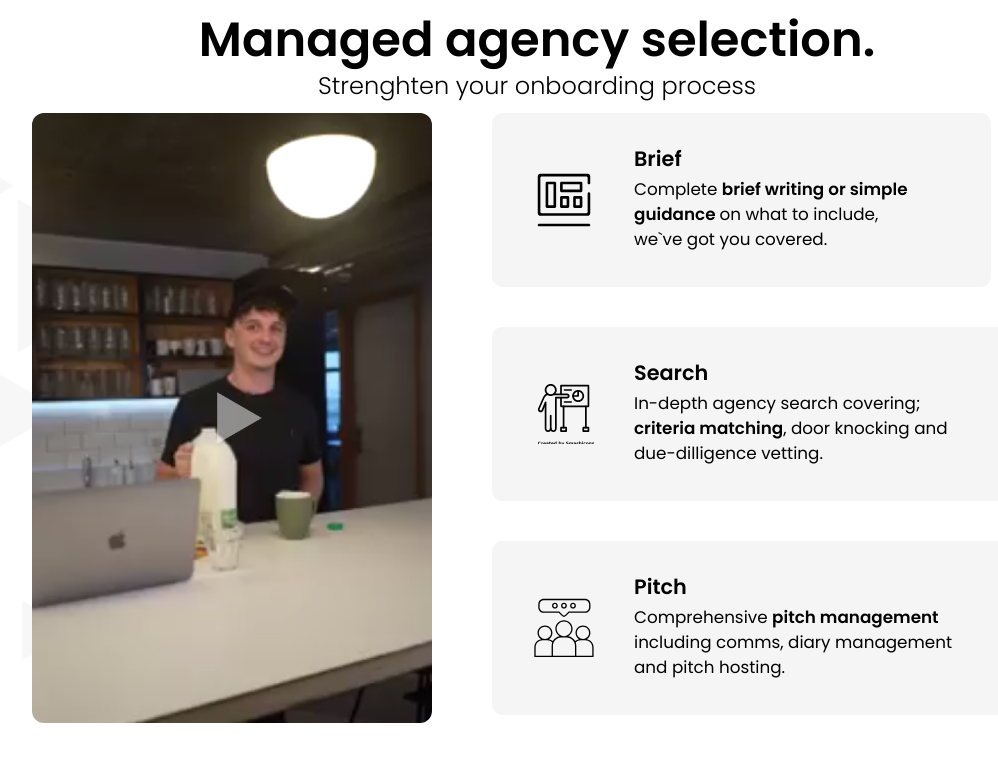
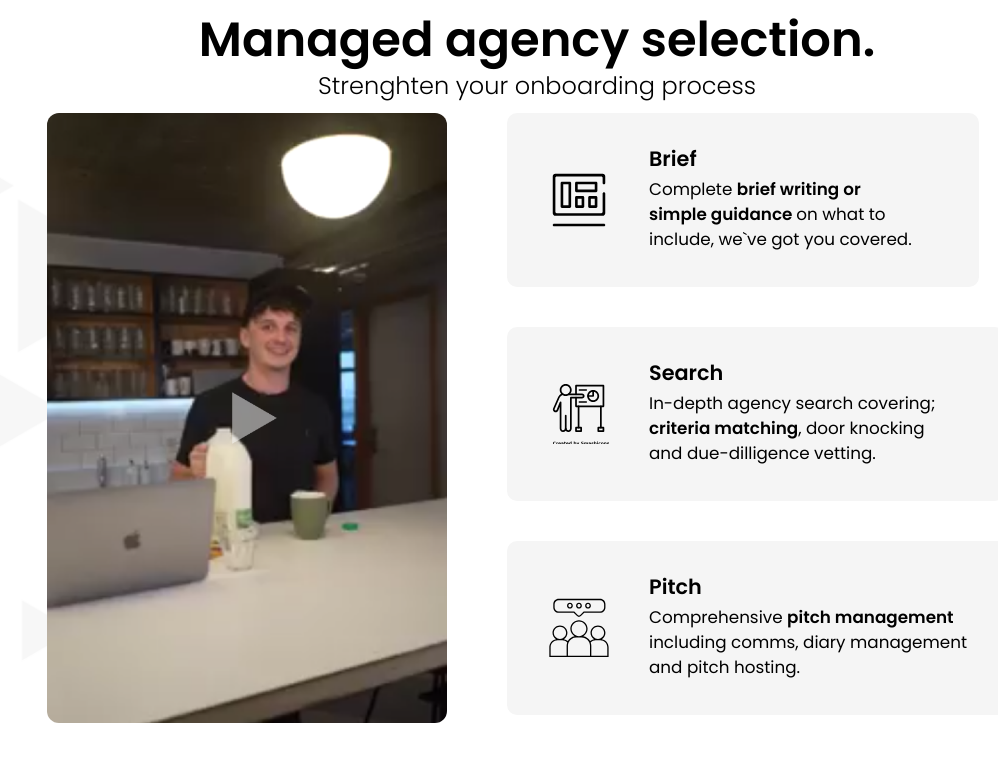
Before and after one commit to Darkbound/TestWithNext, a Next.js app: page / in a window 1280 px wide. Shown: the top 762 px of the page, without its empty margins (103-1101 px from the left). Built offline with nearby package versions, Linux system fonts and the light colour scheme.

Commit message:
Made the card width smaller

```diff
--- a/collections/Card/elements.jsx
+++ b/collections/Card/elements.jsx
@@ -42,11 +42,11 @@ export const StyledImageContainer = styled.div`
 `
 
 export const StyledTextContainer = styled((props) => <CardTextContainer {...props} />)`
-padding-right:4.2em;
 padding-top:1rem;
 `
 
 export const StyledCardDescription = styled((props) => <CardDescription{...props} />)`
+  padding-right:3.6rem;
   line-height: 1.5;
   margin-top:.35em;
   font-size:1.05rem
@@ -58,5 +58,5 @@ export const SpecialChar = styled.span`
 `
 
 export const StrongText = styled.span`
-  font-weight:530;
+  font-weight:520;
 `
--- a/components/Containers/CardContainer/elements.jsx
+++ b/components/Containers/CardContainer/elements.jsx
@@ -4,5 +4,5 @@ export const StyledCardContainer = styled((props) => <div {...props} />)`
 display:grid;
 gap:40px;
 height:500px;
-width:550px;
+width:520px;
 `
```
